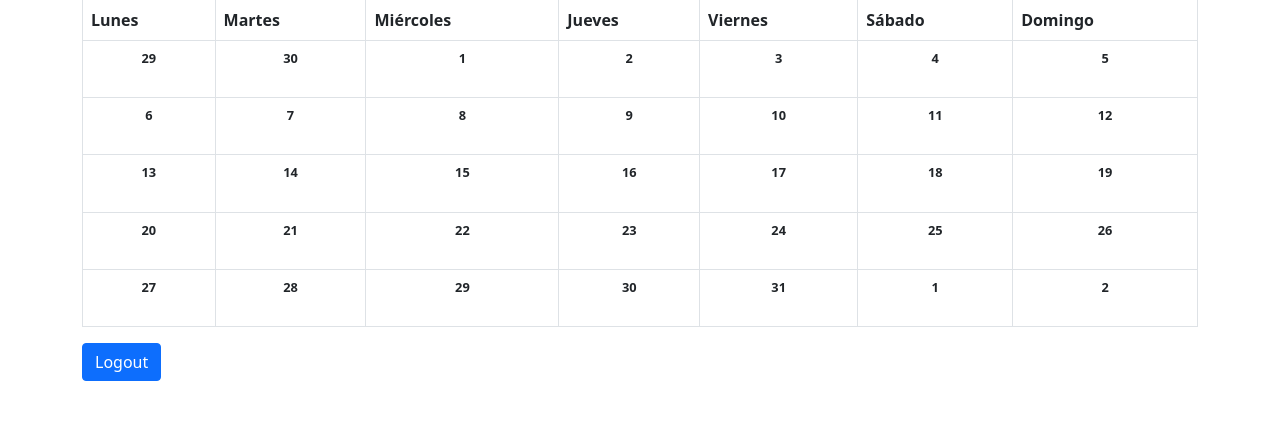
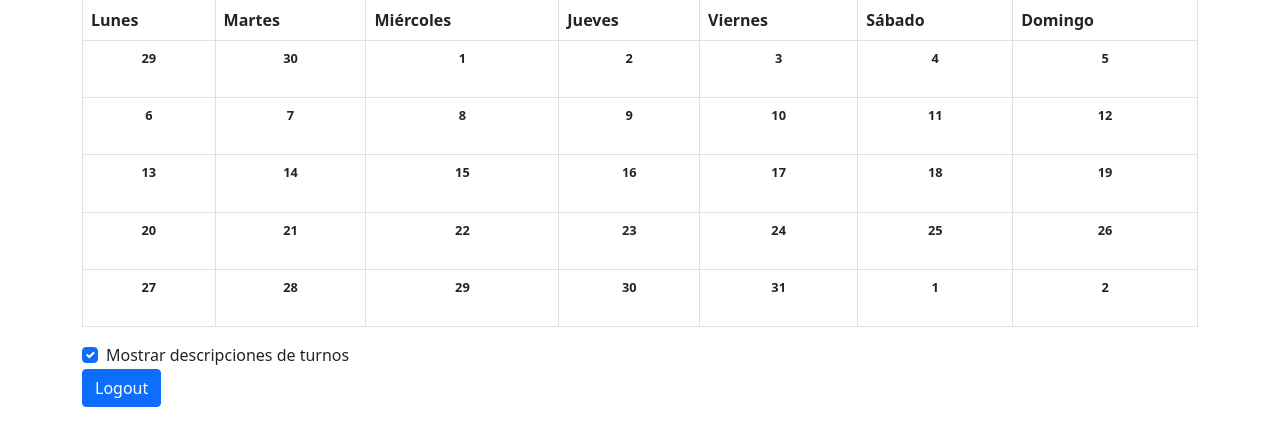
Before and after one commit to jtoledo1974/atcapp, a Flask app: page / in a window 1280 px wide. Shown: the part 153-599 px from the top of the page. Run offline with Flask 3, Linux system fonts and the light colour scheme; the visitor is signed in with stand-in values (Sample User, id 1); tables that the repository leaves empty hold one stand-in row (values such as "Sample post"); parts of the project's set-up code (start-up, migrations or seed data) failed here and were passed over.

Commit message:
Toggle to show or hide the descriptions.

```diff
--- a/src/cambios/static/styles.css
+++ b/src/cambios/static/styles.css
@@ -38,3 +38,8 @@
     padding-bottom: 1em;
     /* Add space for the shift description */
 }
+
+/* Hidden class for toggling descriptions */
+.hidden-description {
+    display: none;
+}
--- a/src/cambios/templates/calendarmonth.html
+++ b/src/cambios/templates/calendarmonth.html
@@ -1,4 +1,30 @@
 <!-- src/cambios/templates/calendarmonth.html -->
+{% block scripts %}
+<script>
+    document.addEventListener('DOMContentLoaded', function () {
+        const checkbox = document.getElementById('toggleDescriptions');
+        const descriptions = document.querySelectorAll('.shift-description');
+
+        checkbox.addEventListener('change', function () {
+            descriptions.forEach(description => {
+                if (checkbox.checked) {
+                    description.classList.remove('hidden-description');
+                } else {
+                    description.classList.add('hidden-description');
+                }
+            });
+        });
+
+        // Initialize the state based on the checkbox
+        if (!checkbox.checked) {
+            descriptions.forEach(description => {
+                description.classList.add('hidden-description');
+            });
+        }
+    });
+</script>
+{% endblock %}
+
 
 <div class="d-flex justify-content-between align-items-center mb-3">
     <a href="{{ url_for('main.index', year=(calendar.year - 1) if calendar.month == 1 else calendar.year, month=12 if calendar.month == 1 else calendar.month - 1) }}"
@@ -37,3 +63,11 @@
         {% endfor %}
     </tbody>
 </table>
+
+<!-- Checkbox to toggle shift descriptions -->
+<div class="form-check">
+    <input class="form-check-input" type="checkbox" id="toggleDescriptions" checked>
+    <label class="form-check-label" for="toggleDescriptions">
+        Mostrar descripciones de turnos
+    </label>
+</div>
```
